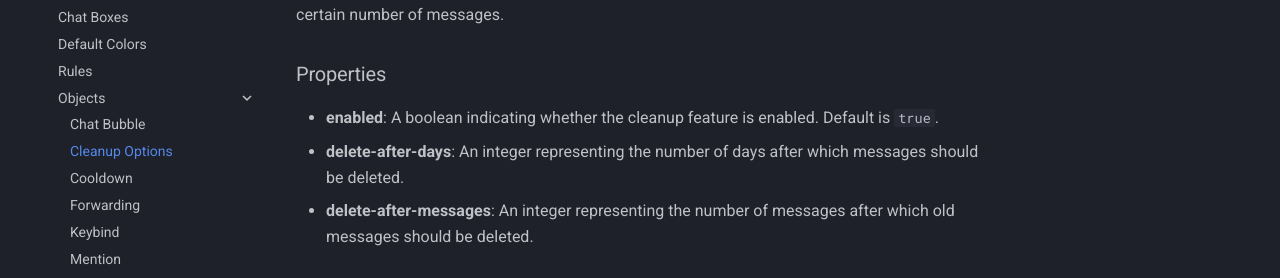
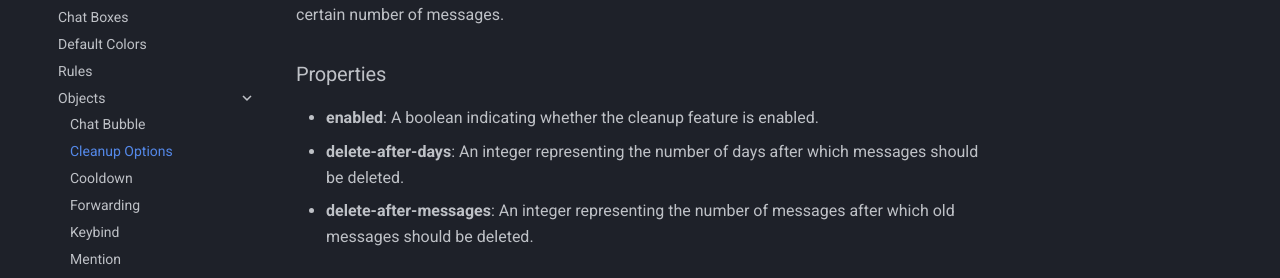
Before and after one commit to Mohamad82Bz/sayanchat-docs, an MkDocs documentation site: the page built from docs/Configurations/Objects/CleanupOptions.md, in a window 1280 px wide. Shown: the part 229-507 px from the top of the page. Built offline with MkDocs 1.6.1 and Material for MkDocs 9.7.7, drawn with Linux system fonts in a browser that asks for light colours.

Commit message:
remove default value mention

```diff
--- a/docs/Configurations/Objects/CleanupOptions.md
+++ b/docs/Configurations/Objects/CleanupOptions.md
@@ -4,7 +4,7 @@ This page covers the configuration of cleanup options in SayanChat. Cleanup opti
 
 ### Properties
 
-- **enabled**: A boolean indicating whether the cleanup feature is enabled. Default is `true`.
+- **enabled**: A boolean indicating whether the cleanup feature is enabled.
 - **delete-after-days**: An integer representing the number of days after which messages should be deleted.
 - **delete-after-messages**: An integer representing the number of messages after which old messages should be deleted.
 
```
